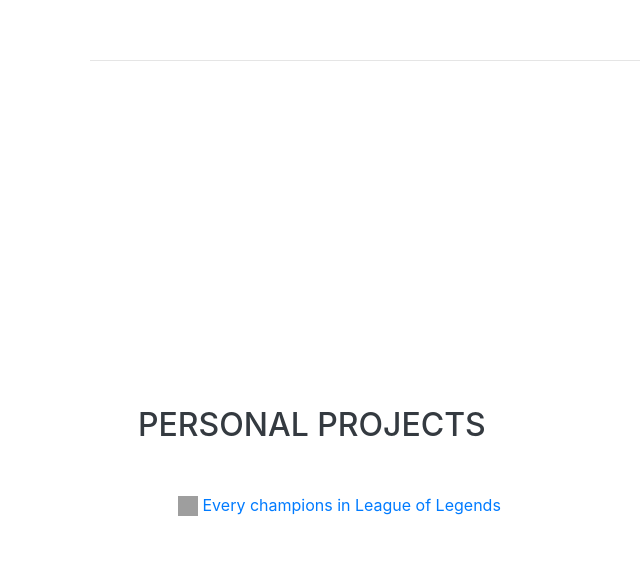
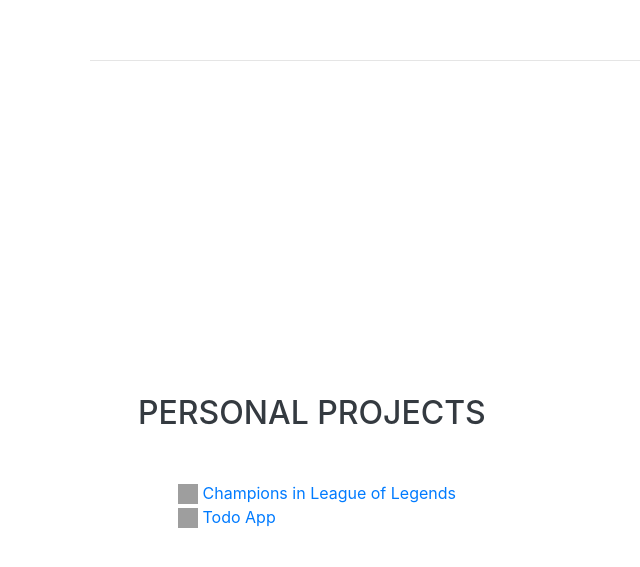
Before and after one commit to khuongitptit/khuongitptit.github.io, a website with bundled scripts: page index.html in a window 1280 px wide. Shown: the part 4116-4683 px from the top of the page, without its empty margins (182-822 px from the left). Built offline with nearby package versions, Linux system fonts and the light colour scheme; grey boxes are pictures that could not be loaded; files whose address does not match are found by name; a web font is replaced by a local one.

Commit message:
Update index.html

```diff
--- a/index.html
+++ b/index.html
@@ -301,7 +301,13 @@
           <li>
             <a href="https://khuongitptit.github.io/lol-react-app/">
               <img src="https://p7.hiclipart.com/preview/1016/1000/897/league-of-legends-computer-icons-ongamenet-starleague-video-game-electronic-sports-voice-actor.jpg" height="20px" width="20px"/>
-              Every champions in League of Legends
+              Champions in League of Legends
+            </a>
+            </li>
+          <li>
+            <a href="https://khuongitptit.github.io/todolist-react-app/">
+              <img src="https://user-images.githubusercontent.com/1711854/28282651-29665d66-6af9-11e7-96d1-e9346a836007.png" height="20px" width="20px"/>
+              Todo App
             </a>
             </li>
           <!-- <li>
```
